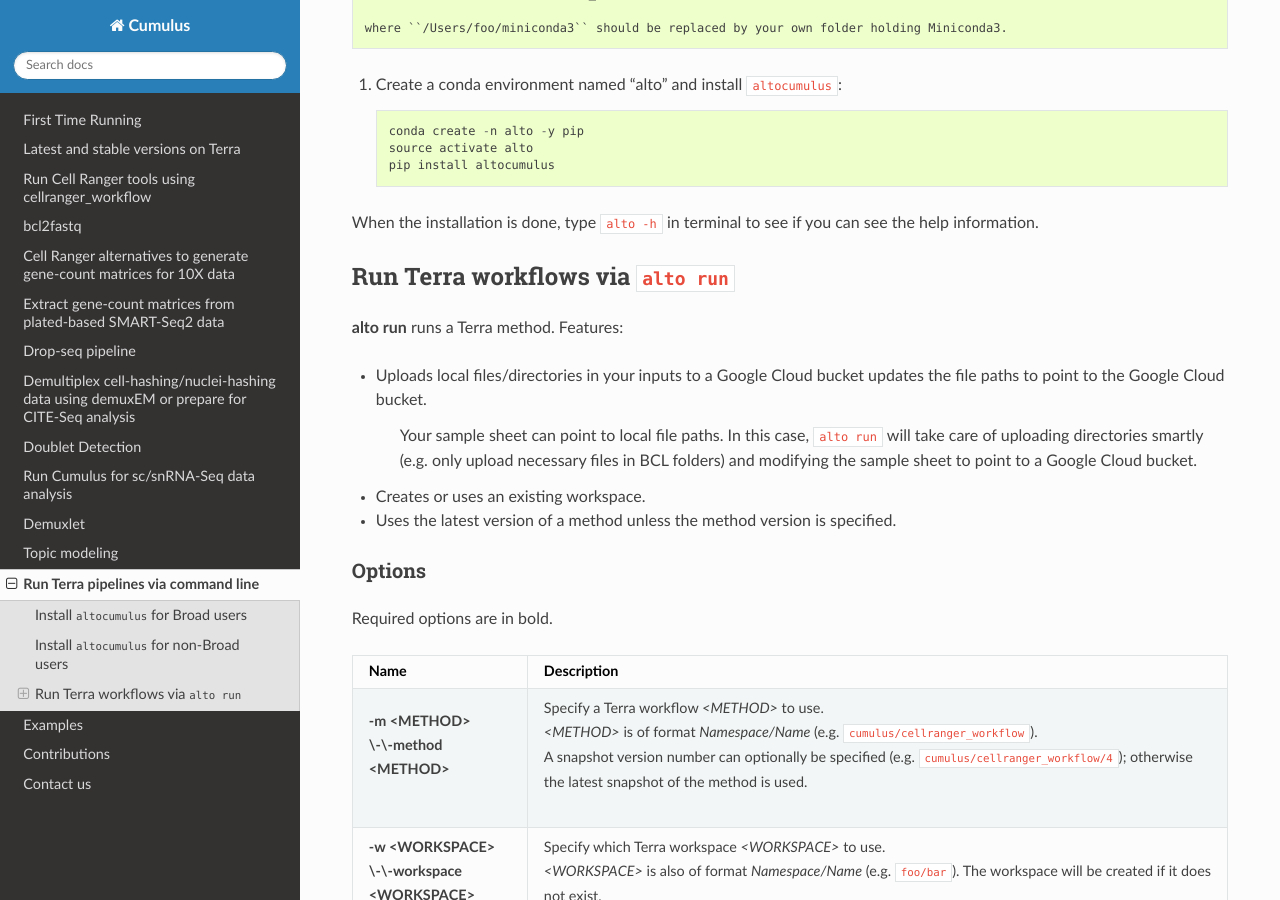
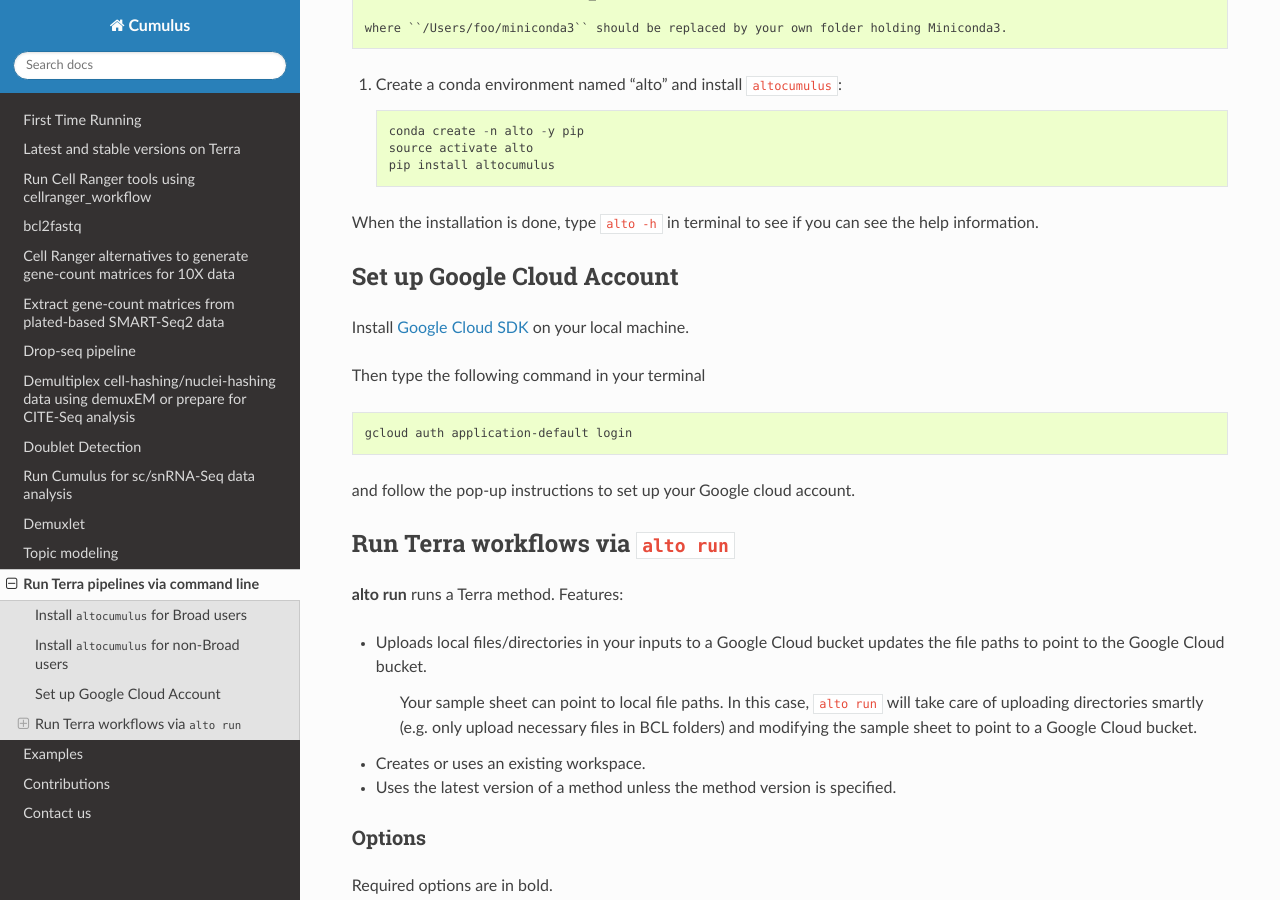
Before and after one commit to lilab-bcb/cumulus, a Sphinx documentation site: the page built from docs/command_line.rst, in a window 1280 px wide and 900 px high, scrolled down 1048 px. Built offline with Sphinx 7.4.7 and the Read the Docs theme 2.0.0, drawn with Linux system fonts in a browser that asks for light colours.

Commit message:
update altocumulus docs

```diff
--- a/docs/command_line.rst
+++ b/docs/command_line.rst
@@ -47,6 +47,18 @@ Or use the following commdands for MacOS installation::
 
 When the installation is done, type ``alto -h`` in terminal to see if you can see the help information.
 
+Set up Google Cloud Account
+^^^^^^^^^^^^^^^^^^^^^^^^^^^
+
+Install `Google Cloud SDK <https://cloud.google.com/cloud-sdk>`_ on your local machine.
+
+Then type the following command in your terminal
+
+.. code-block:: bash
+
+    gcloud auth application-default login
+
+and follow the pop-up instructions to set up your Google cloud account.
 
 Run Terra workflows via ``alto run``
 ^^^^^^^^^^^^^^^^^^^^^^^^^^^^^^^^^^^^^^^^^^
```
